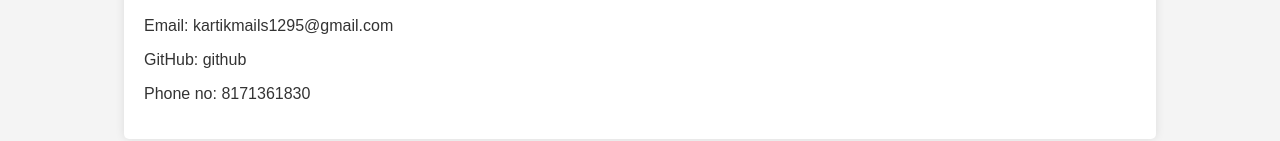
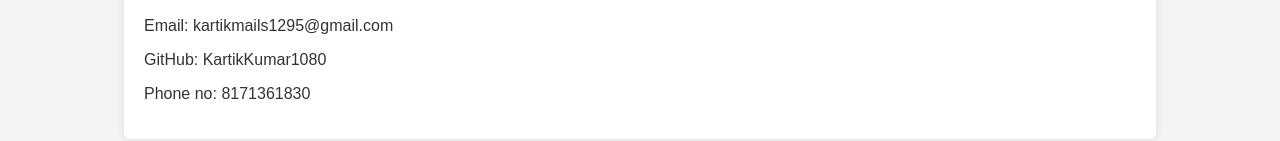
Before and after one commit to KartikKumar1080/Portfolio, a plain HTML site: page index.html in a window 1280 px wide. Shown: the part 1613-1754 px from the top of the page. Drawn offline with Linux system fonts and the light colour scheme.

Commit message:
Update index.html

```diff
--- a/index.html
+++ b/index.html
@@ -83,7 +83,7 @@
         <h2>Contact</h2>
         <p>Email: <a href="mailto:kartikmails1295@gmail.com">kartikmails1295@gmail.com</a></p>
 <!--        <p>LinkedIn: <a href="https://www.linkedin.com/in/shashank-nath-b489ab27a">linkedin</a></p>-->
-       <p>GitHub: <a href="https://github.com/KartikKumar1080">github</a></p>
+       <p>GitHub: <a href="https://github.com/KartikKumar1080">KartikKumar1080</a></p>
         <p>Phone no: 8171361830</p>
     </section>
 </main>
```
